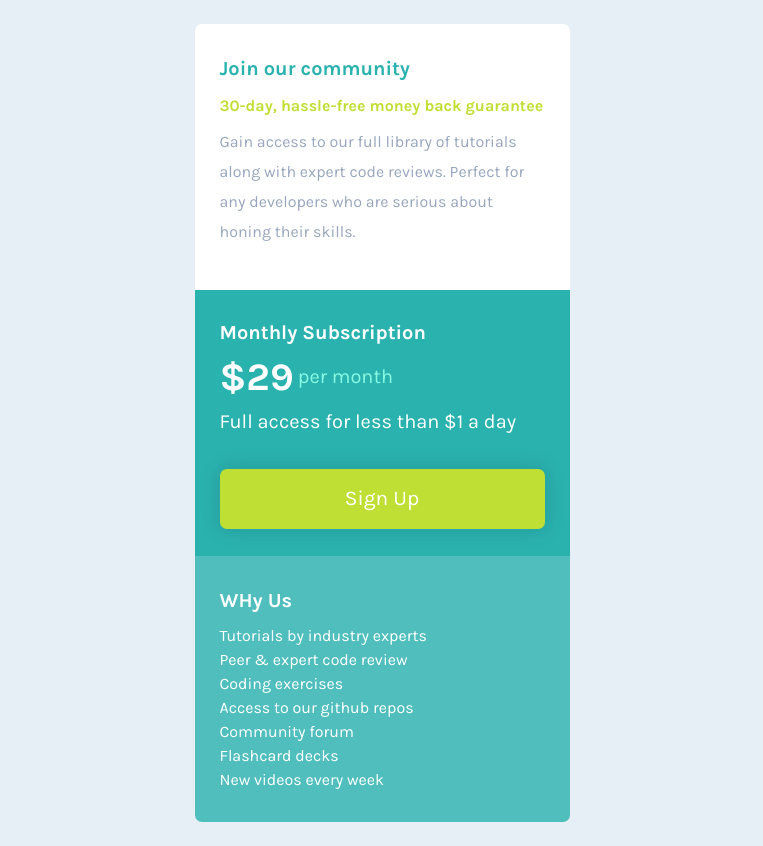
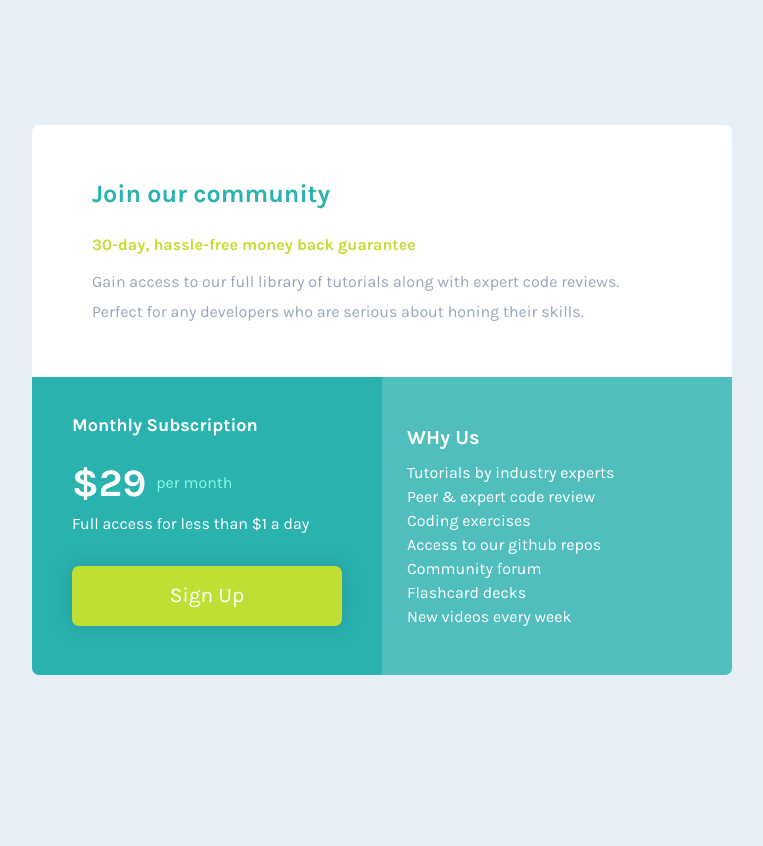
Before and after one commit to SrHatcher/practice-single-price-comp, a plain HTML site: page index.html in a window 1280 px wide. Shown: the whole page, without its empty margins (258-1021 px from the left). After the commit the page ends 800 px from the top, so only its background shows below. Drawn offline with Linux system fonts and the light colour scheme.

Commit message:
desktop version completed

```diff
--- a/styles.css
+++ b/styles.css
@@ -44,8 +44,8 @@ body{
     height: auto;
     max-width: 37.5rem;
     margin: 0 1rem;
-    margin-block-start: 3vh;
-    margin-block-end: 3vh;
+    /*margin-block-start: 3vh;
+    margin-block-end: 3vh;*/
 
     border-radius: 0.7rem;
     overflow: hidden;
@@ -95,7 +95,7 @@ body{
 
 }
 .monthly_bill__amount{
-    margin-inline-end: 0.5vh;
+    margin-inline-end: 1rem;
 
     font-weight: 700;
     font-size: 3.9rem;
@@ -144,3 +144,65 @@ body{
     padding: 0;
 
 }
+
+ @media screen and (max-height: 835px){
+    .main{
+        margin-block-start: 3vh;
+        margin-block-end: 3vh;
+    }
+ }
+
+ @media screen and (min-width: 1000px){
+    .main{
+        grid-template-columns: 1fr 1fr;
+        grid-template-rows: 0.8fr 1fr;
+        grid-template-areas: 'join join'
+                            'monthly why';
+
+
+        height: 55rem;
+        max-width: 70rem;
+        margin: 0 1rem;
+    }
+
+    .main__join_community{
+        grid-area: join;
+
+        padding: 5rem 6rem;
+    }
+
+    .join_community__title{
+        font-size: 2.5rem;
+    }
+
+    .join_community__guarantee{
+        margin-block-start: 2rem;
+    }
+
+    .join_community__text{
+        margin-block-start: 1rem;
+    }
+    .main__monthly_bill{
+        padding: 3.5rem 4rem;
+    }
+    .monthly_bill__title{
+        font-size: 1.8rem;
+    }
+    .monthly_bill__bill{
+        margin-block-start: 1.5rem;
+
+        font-size: 1.6rem;
+    }
+    .monthly_bill__text{
+        font-size: 1.6rem;
+    }
+    .monthly_bill__button{
+        margin-block-start: 3rem;
+    }
+
+    .main__whyUs{
+        display: flex;
+        flex-direction: column;
+        justify-content: center;
+    }
+ }
```
